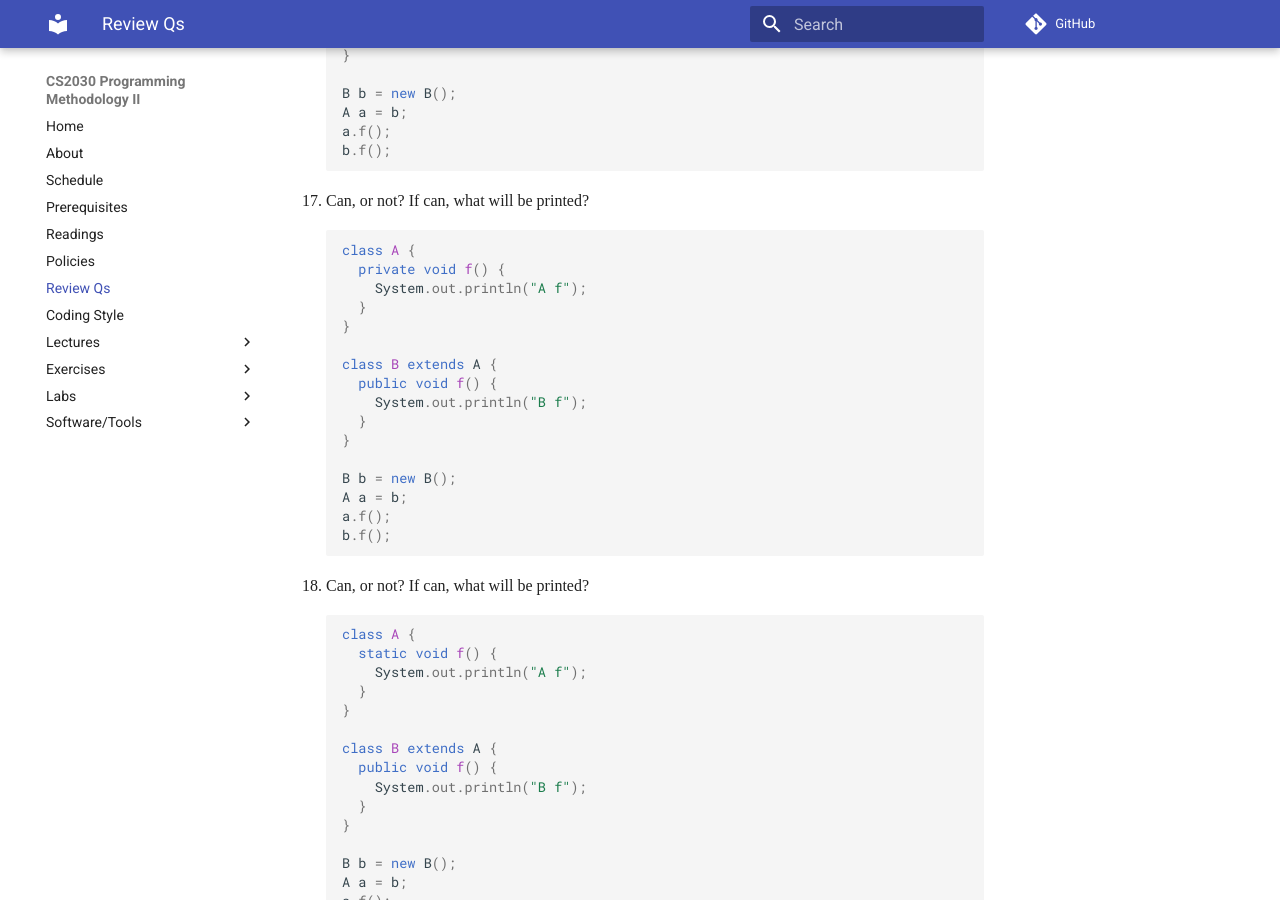
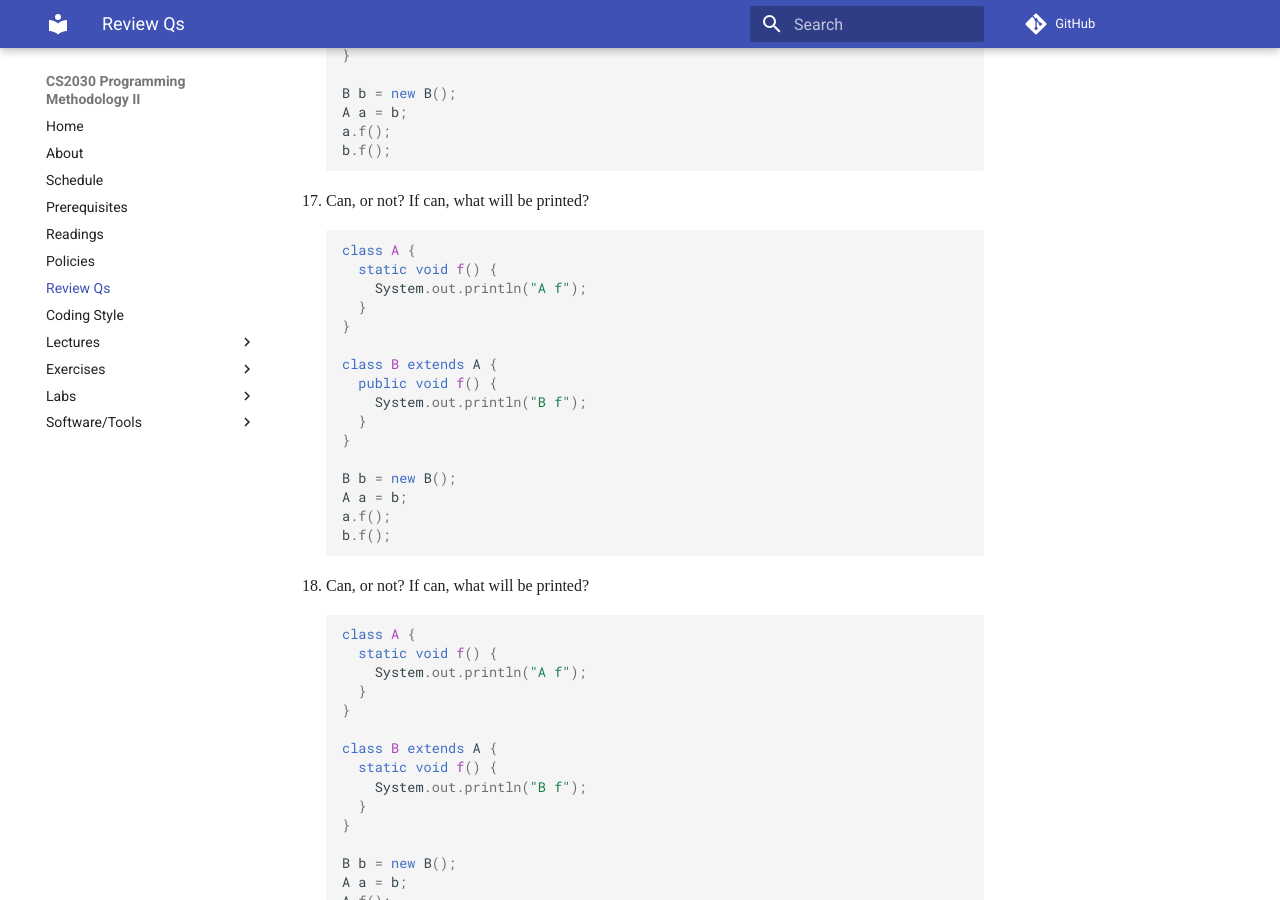
Before and after one commit to nus-cs2030/1718-s2, an MkDocs documentation site: the page built from docs/reviews.md, in a window 1280 px wide and 900 px high, scrolled down 5700 px. Built offline with MkDocs 1.6.1 and Material for MkDocs 9.7.7, drawn with Linux system fonts in a browser that asks for light colours; some web fonts are replaced; comment, search, counter and statistics services are not loaded; old or Windows-style settings are respelled for this version of MkDocs; some of the changed lines change nothing that is shown.

Commit message:
remove review qns16. It's a duplicate of qns17

````diff
--- a/docs/reviews.md
+++ b/docs/reviews.md
@@ -16,7 +16,7 @@ Note that the code are tersed by designed, and are never meant to be a positive
     d = (double) i;
     ```
 
-2. Can, or not?
+1. Can, or not?
 
     ```Java
     int i;
@@ -27,7 +27,7 @@ Note that the code are tersed by designed, and are never meant to be a positive
     b = (boolean) i;
     ```
 
-3. Can, or not?
+1. Can, or not?
 
     ```Java
     class A {
@@ -40,7 +40,7 @@ Note that the code are tersed by designed, and are never meant to be a positive
     B b = new A();
     ```
 
-4. Can, or not?
+1. Can, or not?
 
     ```Java
     class A {
@@ -55,7 +55,7 @@ Note that the code are tersed by designed, and are never meant to be a positive
     a = (A)b;
     ```
 
-5. Can, or not?
+1. Can, or not?
 
     ```Java
     interface I {
@@ -70,7 +70,7 @@ Note that the code are tersed by designed, and are never meant to be a positive
     A a2 = (A)i2;
     ```
 
-6. Can, or not?
+1. Can, or not?
 
     ```Java
     interface I {
@@ -94,7 +94,7 @@ Note that the code are tersed by designed, and are never meant to be a positive
     a = (A)j;
     ```
 
-7. Can, or not?
+1. Can, or not?
 
     ```Java
     interface I {
@@ -119,7 +119,7 @@ Note that the code are tersed by designed, and are never meant to be a positive
     a = (A)j;
     ```
 
-8. Can, or not?
+1. Can, or not?
 
     ```Java
     class A {
@@ -138,7 +138,7 @@ Note that the code are tersed by designed, and are never meant to be a positive
     C c = (C)b;
     ```
 
-9. Can, or not? If can, print what?
+1. Can, or not? If can, print what?
 
     ```Java
     class A {
@@ -154,7 +154,7 @@ Note that the code are tersed by designed, and are never meant to be a positive
     a.f();
     ```
 
-10. Can, or not? If can, print what?
+1. Can, or not? If can, print what?
 
     ```Java
     class A {
@@ -177,7 +177,7 @@ Note that the code are tersed by designed, and are never meant to be a positive
     a.f();
     ```
 
-11. Can, or not? If can, print what?
+1. Can, or not? If can, print what?
 
     ```Java
     class A {
@@ -199,7 +199,7 @@ Note that the code are tersed by designed, and are never meant to be a positive
     a.f();
     ```
 
-12. Can, or not? If can, print what?
+1. Can, or not? If can, print what?
 
     ```Java
     class A {
@@ -222,7 +222,7 @@ Note that the code are tersed by designed, and are never meant to be a positive
     ```
 
 
-13. Can, or not? If can, print what?
+1. Can, or not? If can, print what?
 
     ```Java
     class A {
@@ -244,7 +244,7 @@ Note that the code are tersed by designed, and are never meant to be a positive
     a.f();
     ```
 
-14. Can, or not? If can, print what?
+1. Can, or not? If can, print what?
 
     ```Java
     class A {
@@ -268,7 +268,7 @@ Note that the code are tersed by designed, and are never meant to be a positive
     a.f(0);
     ```
 
-15. Can, or not?  If can, what will be printed?
+1. Can, or not?  If can, what will be printed?
 
 	```Java
     class A {
@@ -289,7 +289,7 @@ Note that the code are tersed by designed, and are never meant to be a positive
 	b.f();
 	```
 
-16. Can, or not?  If can, what will be printed?
+1. Can, or not?  If can, what will be printed?
 
 	```Java
     class A {
@@ -310,28 +310,7 @@ Note that the code are tersed by designed, and are never meant to be a positive
 	b.f();
 	```
 
-17. Can, or not?  If can, what will be printed?
-
-	```Java
-    class A {
-      private void f() {
-        System.out.println("A f");
-      }
-    }
-
-    class B extends A {
-      public void f() {
-        System.out.println("B f");
-      }
-    }
-
-	B b = new B();
-	A a = b;
-	a.f();
-	b.f();
-	```
-
-18. Can, or not?  If can, what will be printed?
+1. Can, or not?  If can, what will be printed?
 
 	```Java
     class A {
@@ -352,7 +331,7 @@ Note that the code are tersed by designed, and are never meant to be a positive
 	b.f();
 	```
 
-19. Can, or not?  If can, what will be printed?
+1. Can, or not?  If can, what will be printed?
 
 	```Java
     class A {
@@ -375,7 +354,7 @@ Note that the code are tersed by designed, and are never meant to be a positive
 	b.f();
 	```
 
-20. Will the following code compile? Why?
+1. Will the following code compile? Why?
 
 	```Java
     class A {
@@ -384,7 +363,7 @@ Note that the code are tersed by designed, and are never meant to be a positive
 	}
 	```
 
-21. Will the following code compile? Why?
+1. Will the following code compile? Why?
 
 	```Java
     class A {
@@ -393,7 +372,7 @@ Note that the code are tersed by designed, and are never meant to be a positive
 	}
 	```
 
-22. Will the following code compile? Why?
+1. Will the following code compile? Why?
 	```Java
     class A {
 	  private void f(int x) {}
@@ -401,7 +380,7 @@ Note that the code are tersed by designed, and are never meant to be a positive
 	}
 	```
 
-23. Will the following code compile? Why?
+1. Will the following code compile? Why?
 	```Java
     class A {
 	  public int f(int x) {
@@ -411,7 +390,7 @@ Note that the code are tersed by designed, and are never meant to be a positive
 	}
 	```
 
-24. Will the following code compile?  Why?
+1. Will the following code compile?  Why?
 	```Java
     class A {
 	  public void f(int x, String s) {}
@@ -419,7 +398,7 @@ Note that the code are tersed by designed, and are never meant to be a positive
 	}
 	```
 
-25. Will the following code compile? Why?
+1. Will the following code compile? Why?
 
 	```Java
     class A {
@@ -428,7 +407,7 @@ Note that the code are tersed by designed, and are never meant to be a positive
 	}
 	```
 
-26. Will the following code compile?  If so, what will be printed?
+1. Will the following code compile?  If so, what will be printed?
 
     ```Java
 	class A {
@@ -445,7 +424,7 @@ Note that the code are tersed by designed, and are never meant to be a positive
 	b.f();
 	```
 
-27. Will the following code compile?  If so, what will be printed?
+1. Will the following code compile?  If so, what will be printed?
 
     ```Java
 	class A {
@@ -463,7 +442,7 @@ Note that the code are tersed by designed, and are never meant to be a positive
 	```
 
 
-28. Will the following code compile?  If so, what will be printed?
+1. Will the following code compile?  If so, what will be printed?
 
     ```Java
 	class A {
@@ -480,7 +459,7 @@ Note that the code are tersed by designed, and are never meant to be a positive
 	b.f();
 	```
 
-29. Will the following code compile?  If so, what will be printed?
+1. Will the following code compile?  If so, what will be printed?
 
     ```Java
 	class A {
@@ -498,7 +477,7 @@ Note that the code are tersed by designed, and are never meant to be a positive
 	b.f();
 	```
 
-30. Will the following code compile?  If so, what will be printed?
+1. Will the following code compile?  If so, what will be printed?
 
     ```Java
 	class A {
````
